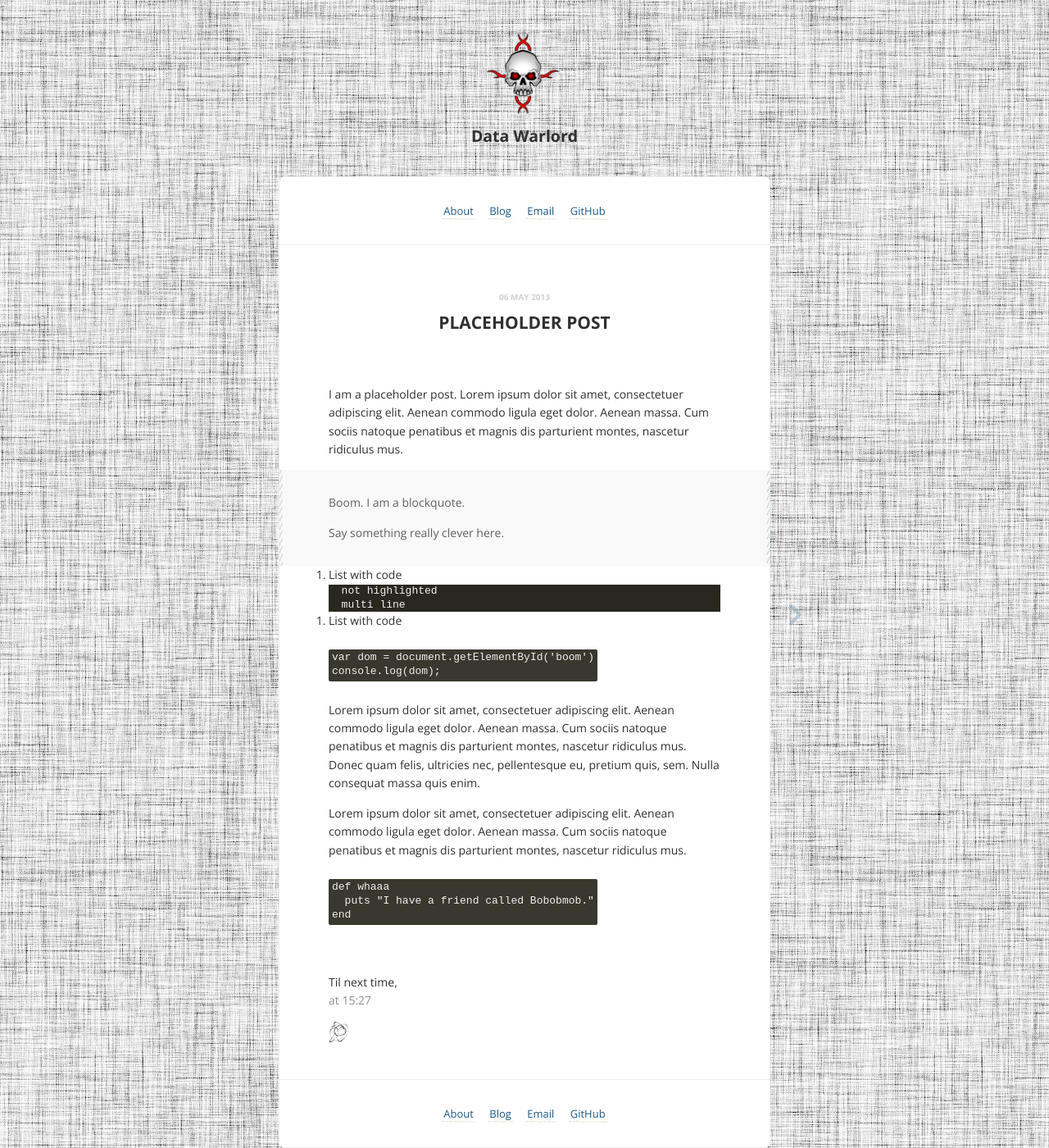
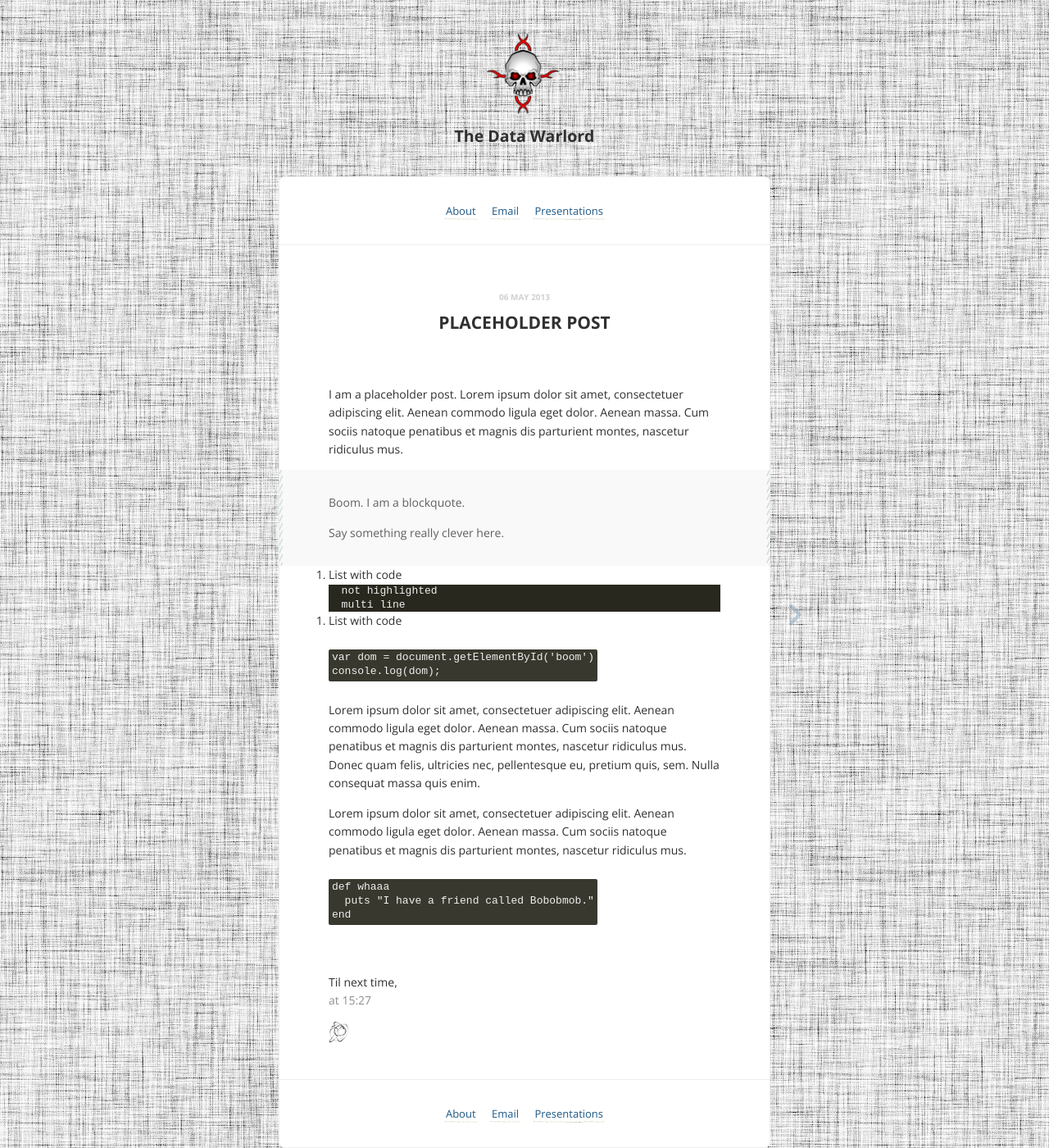
Before and after one commit to datawarlord/datawarlord.github.io, a Jekyll site: the page built from _posts/2013-05-06-more-post.md, in a window 1280 px wide and 1400 px high. Shown: the whole window at 82% size. Built offline with Jekyll 4.4.1, drawn with Linux system fonts in a browser that asks for light colours; Markdown is read by kramdown in place of the engine named in the settings; comment, search, counter and statistics services are not loaded.

Commit message:
Fixing title and links

```diff
--- a/_config.yml
+++ b/_config.yml
@@ -1,6 +1,6 @@
-title:            Data Warlord
-description:      A jekyll theme. Because I scribble.
-url:              # Site url.
+title:            The Data Warlord
+description:      Data related knowledge and observations
+url:              thedatawarlord.net
 signoff:          # Your name.
 disqus_shortname: # disqus comment thread for post header options. ( leave blank if unwanted. )
 facebook_appid:   # appid for like button, remove from /_includes/share.html if unwanted.
@@ -9,15 +9,11 @@ google_analytics: # set tracking, remove from /javascripts/basic.js if unwanted.
 links:
   - name:         About
     url:          /about
-  - name:         Blog
-    url:          http://muan.co
+  - name:         Email
+    url:          mailto:joseph.d.myers@gmail.com
     external:     true
-  - name:         Email
-    url:          mailto:hello@muan.co
-    external:     true
-  - name:         GitHub
-    url:          http://github.com/muan
-    external:     true
+  - name:         Presentations
+    url:          /presentations
 highlighter:      pygments
 permalink:        pretty
 markdown:         redcarpet
```
